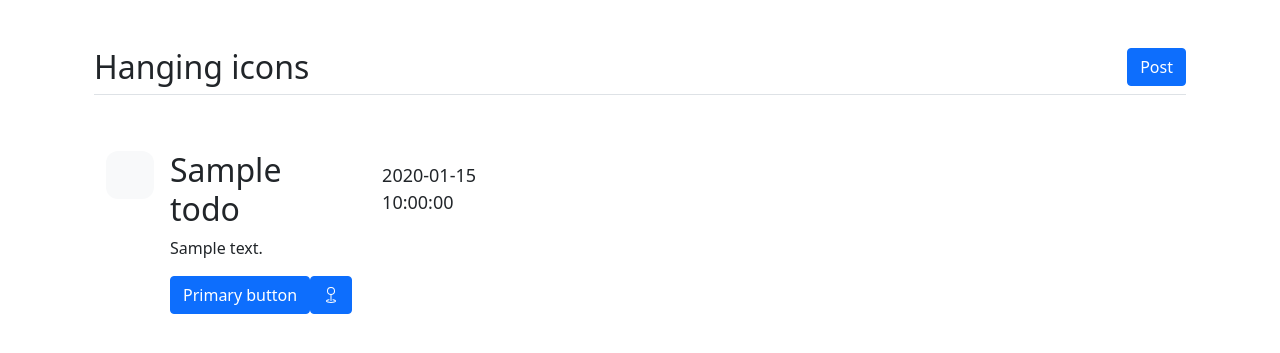
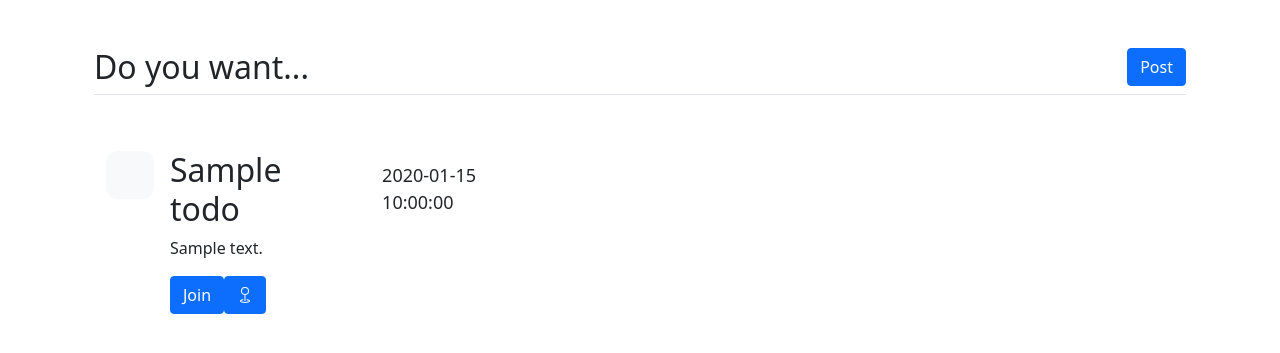
Before and after one commit to shanw25/hack110_https, a Flask app: template templates/index.html in a window 1280 px wide. Shown: the top 353 px of the page. Run offline with Flask 2, Linux system fonts and the light colour scheme; the template is opened without the code that fills it: most values are stand-ins (such as "Sample title", 1, 10 or a date in 2020).

Commit message:
new changes

```diff
--- a/templates/index.html
+++ b/templates/index.html
@@ -64,7 +64,7 @@
     </svg>
 <main>
     <div class="container px-4 py-5" id="hanging-icons">
-        <h2 class="pb-2 border-bottom"><a class="btn btn-primary" style="float: right;" href="/post-request">Post</a>Hanging icons</h2>
+        <h2 class="pb-2 border-bottom"><a class="btn btn-primary" style="float: right;" href="/post-request">Post</a>Do you want...</h2>
         <div class="row g-4 py-5 row-cols-1 row-cols-lg-3">
           {% for todo in todo_list %}
           <div class="col d-flex align-items-start">
@@ -79,9 +79,9 @@
                 <p>{{todo.description}}</p>
               <div class="col d-flex align-items-start">
                 <a href="#" class="btn btn-primary">
-                  Primary button
+                  Join
                 </a>
-                <button type="button" class="btn btn-primary" data-bs-toggle="popover" title="Popover Header" data-bs-content="Some content inside the popover" data-bs-placement="right">
+                <button type="button" class="btn btn-primary" data-bs-toggle="popover" title="Location" data-bs-content={{todo.location}} data-bs-placement="right">
                   <svg xmlns="http://www.w3.org/2000/svg" width="16" height="16" fill="currentColor" class="bi bi-geo" viewBox="0 0 16 16">
                     <path fill-rule="evenodd" d="M8 1a3 3 0 1 0 0 6 3 3 0 0 0 0-6zM4 4a4 4 0 1 1 4.5 3.969V13.5a.5.5 0 0 1-1 0V7.97A4 4 0 0 1 4 3.999zm2.493 8.574a.5.5 0 0 1-.411.575c-.712.118-1.28.295-1.655.493a1.319 1.319 0 0 0-.37.265.301.301 0 0 0-.057.09V14l.002.008a.147.147 0 0 0 .016.033.617.617 0 0 0 .145.15c.165.13.435.27.813.395.751.25 1.82.414 3.024.414s2.273-.163 3.024-.414c.378-.126.648-.265.813-.395a.619.619 0 0 0 .146-.15.148.148 0 0 0 .015-.033L12 14v-.004a.301.301 0 0 0-.057-.09 1.318 1.318 0 0 0-.37-.264c-.376-.198-.943-.375-1.655-.493a.5.5 0 1 1 .164-.986c.77.127 1.452.328 1.957.594C12.5 13 13 13.4 13 14c0 .426-.26.752-.544.977-.29.228-.68.413-1.116.558-.878.293-2.059.465-3.34.465-1.281 0-2.462-.172-3.34-.465-.436-.145-.826-.33-1.116-.558C3.26 14.752 3 14.426 3 14c0-.599.5-1 .961-1.243.505-.266 1.187-.467 1.957-.594a.5.5 0 0 1 .575.411z"/>
                   </svg>
```
Also changed, not shown: utility/helpers.py (+8 -0 lines).
